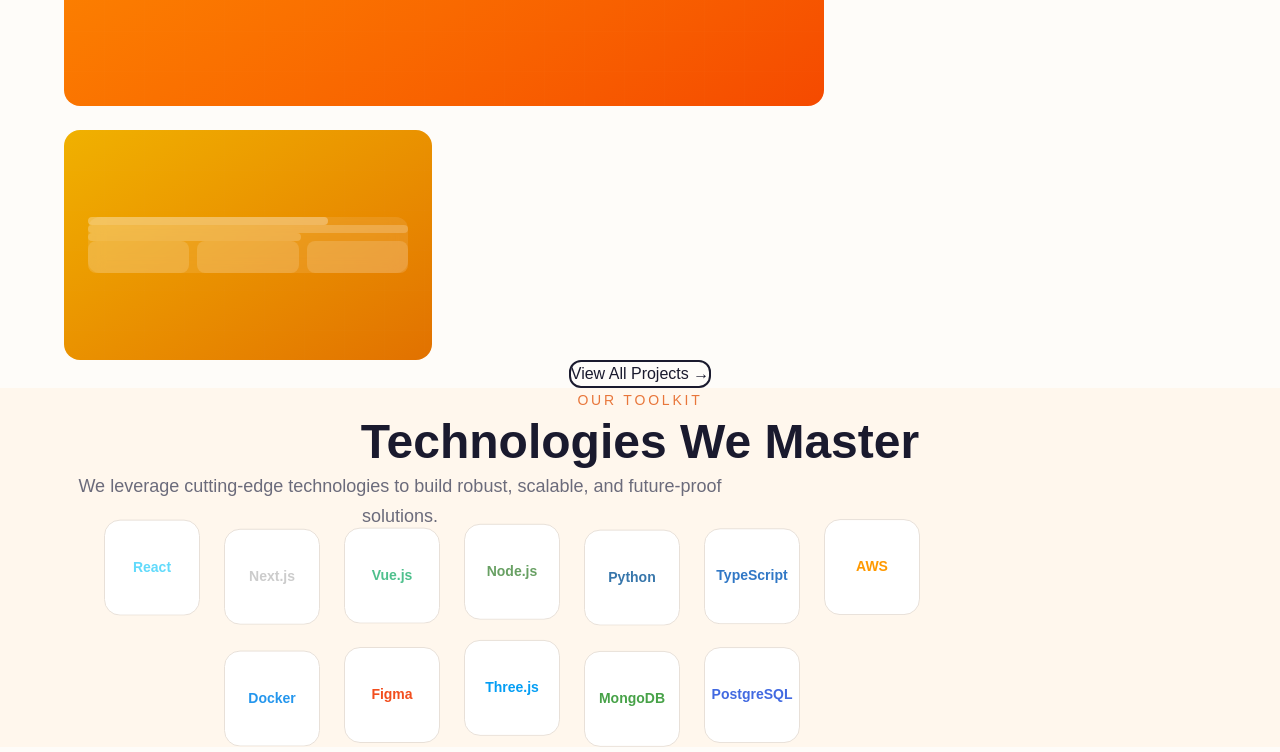
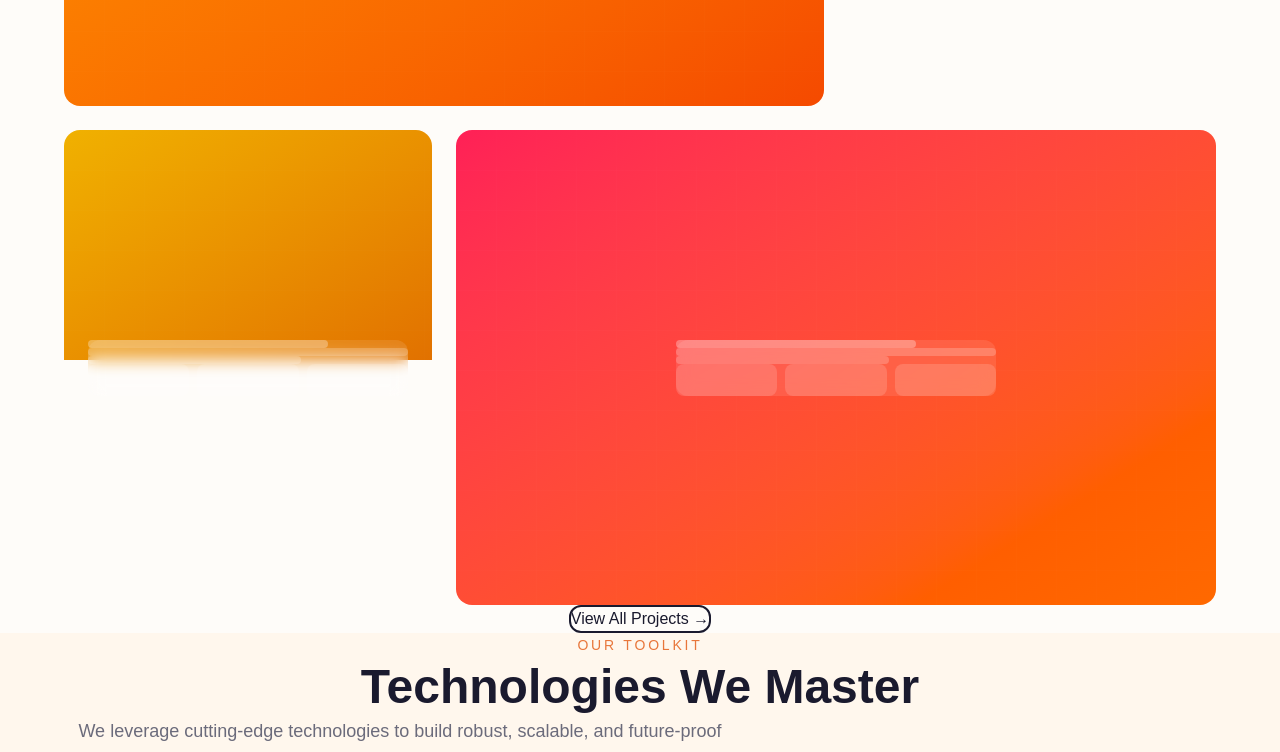
Before and after one commit to modernmindsolutionsllc-com/modernmindsolutionsllc, a React (Vite) app: page / in a window 1280 px wide. Shown: the part 2120-2872 px from the top of the page. Built offline with nearby package versions, Linux system fonts and the light colour scheme; a web font is replaced by a local one.

Commit message:
landing page

```diff
--- a/src/components/layout/Footer.jsx
+++ b/src/components/layout/Footer.jsx
@@ -1,4 +1,4 @@
-import { Linkedin, Twitter, Github, Dribbble, Mail, Phone, MapPin, ArrowUpRight } from 'lucide-react';
+import { Globe, MessageCircle, GitFork, Palette, Mail, Phone, MapPin, ArrowUpRight } from 'lucide-react';
 
 const quickLinks = [
   { label: 'Home', href: '#home' },
@@ -16,10 +16,10 @@ const services = [
 ];
 
 const socials = [
-  { icon: Linkedin, href: '#', label: 'LinkedIn' },
-  { icon: Twitter, href: '#', label: 'X (Twitter)' },
-  { icon: Github, href: '#', label: 'GitHub' },
-  { icon: Dribbble, href: '#', label: 'Dribbble' },
+  { icon: Globe, href: '#', label: 'LinkedIn' },
+  { icon: MessageCircle, href: '#', label: 'X (Twitter)' },
+  { icon: GitFork, href: '#', label: 'GitHub' },
+  { icon: Palette, href: '#', label: 'Dribbble' },
 ];
 
 export default function Footer() {
--- a/src/components/sections/Portfolio.jsx
+++ b/src/components/sections/Portfolio.jsx
@@ -12,7 +12,7 @@ const projects = [
     description: 'A comprehensive analytics dashboard with real-time data visualization and AI-powered insights for financial institutions.',
     tags: ['React', 'Node.js', 'D3.js', 'PostgreSQL'],
     color: 'from-amber-500 to-orange-600',
-    span: 'lg:col-span-2',
+    span: 'md:col-span-2',
   },
   {
     title: 'Project Beta',
@@ -20,7 +20,7 @@ const projects = [
     description: 'A high-performance, scalable e-commerce solution with headless architecture and 60fps smooth interactions.',
     tags: ['Next.js', 'Stripe', 'MongoDB', 'Tailwind'],
     color: 'from-orange-500 to-red-500',
-    span: 'lg:col-span-1',
+    span: 'md:col-span-1',
   },
   {
     title: 'Project Gamma',
@@ -28,7 +28,15 @@ const projects = [
     description: 'Machine learning platform that transforms raw data into actionable business intelligence with natural language queries.',
     tags: ['Python', 'React', 'TensorFlow', 'AWS'],
     color: 'from-yellow-500 to-amber-600',
-    span: 'lg:col-span-1',
+    span: 'md:col-span-1',
+  },
+  {
+    title: 'Project Delta',
+    subtitle: 'Healthcare Patient Portal',
+    description: 'A secure, HIPAA-compliant patient portal with real-time appointment scheduling and telemedicine integration.',
+    tags: ['React', 'Node.js', 'AWS', 'WebRTC'],
+    color: 'from-rose-500 to-orange-500',
+    span: 'md:col-span-2',
   },
 ];
 
@@ -102,7 +110,7 @@ export default function Portfolio() {
           subtitle="A selection of our recent work that showcases our expertise in design, development, and problem-solving."
         />
 
-        <div className="grid grid-cols-1 lg:grid-cols-3 gap-6 mb-10">
+        <div className="grid grid-cols-1 md:grid-cols-3 gap-6 mb-10">
           {projects.map((project, i) => (
             <ProjectCard key={project.title} project={project} index={i} />
           ))}
--- a/src/styles/globals.css
+++ b/src/styles/globals.css
@@ -1,8 +1,8 @@
-@import "tailwindcss";
-
 /* ===== Font Imports ===== */
 @import url('https://api.fontshare.com/v2/css?f[]=clash-display@600,700&f[]=satoshi@400,500,700&display=swap');
 @import url('https://fonts.googleapis.com/css2?family=JetBrains+Mono:wght@400&display=swap');
+
+@import "tailwindcss";
 
 /* ===== Tailwind v4 Theme ===== */
 @theme {
```
